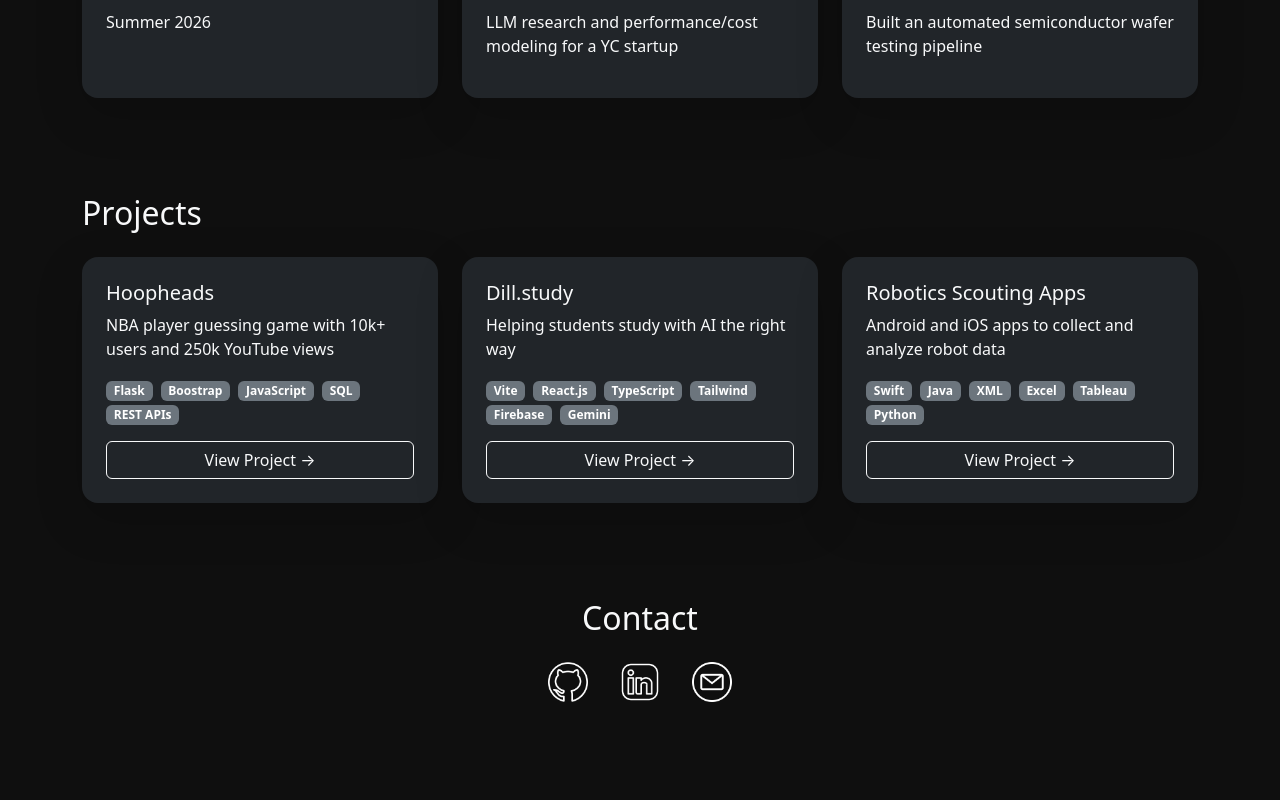
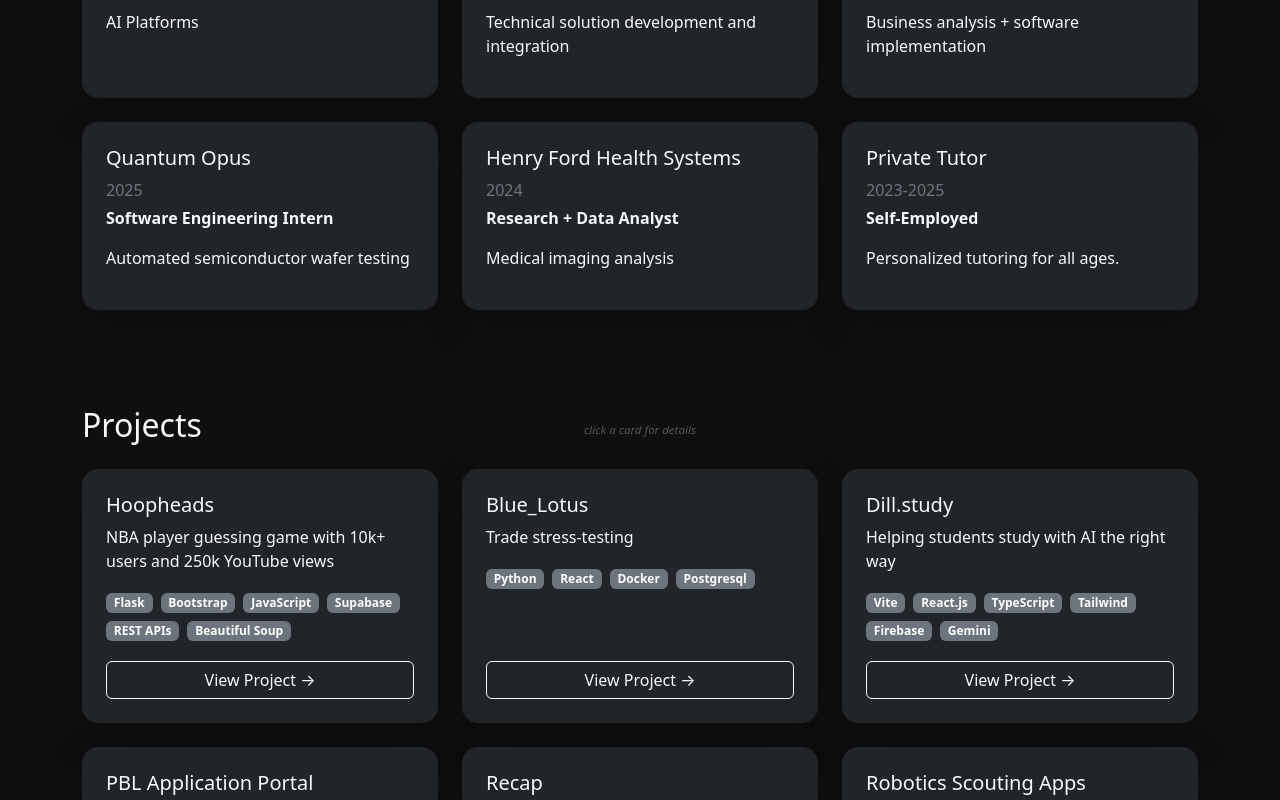
Before and after one commit to anshah1/personal_website, a React (Vite) app: page / in a window 1280 px wide. Shown: the part 700-1500 px from the top of the page. Before the commit the page ends 1450 px from the top, so only its background shows below. Built offline with nearby package versions, Linux system fonts and the light colour scheme.

Commit message:
fire progress, added flip cards and better overall picture of what it should look like. need to add detailed descripitons, logos for xps, pictures, reading section, music section

```diff
--- a/src/App.css
+++ b/src/App.css
@@ -2,3 +2,92 @@
     background-color: #0f0f0f;
     padding-top: 4rem;
 }
+
+.project-card-wrapper {
+    position: relative;
+    height: 100%;
+}
+
+.project-card-clickable {
+    cursor: pointer;
+}
+
+.project-card-clickable .card {
+    transition: transform 0.18s ease, box-shadow 0.18s ease;
+}
+
+.project-card-clickable:hover .card {
+    transform: translateY(-4px);
+    box-shadow: 0 12px 32px rgba(0, 0, 0, 0.5) !important;
+}
+
+.projects-hint {
+    position: absolute;
+    top: -3rem;
+    left: 50%;
+    transform: translateX(-50%);
+    display: flex;
+    flex-direction: column;
+    align-items: center;
+    color: #555;
+    font-size: 0.72rem;
+    font-style: italic;
+    pointer-events: none;
+    white-space: nowrap;
+    z-index: 1;
+}
+
+.project-modal-overlay {
+    position: fixed;
+    inset: 0;
+    z-index: 1050;
+    display: flex;
+    align-items: center;
+    justify-content: center;
+    background: rgba(0, 0, 0, 0);
+    backdrop-filter: blur(0px);
+    -webkit-backdrop-filter: blur(0px);
+    transition: background 0.45s ease, backdrop-filter 0.45s ease, -webkit-backdrop-filter 0.45s ease;
+}
+
+.project-modal-overlay.visible {
+    background: rgba(0, 0, 0, 0.55);
+    backdrop-filter: blur(6px);
+    -webkit-backdrop-filter: blur(6px);
+}
+
+.project-modal-mover {
+    perspective: 1200px;
+    width: min(480px, 90vw);
+    transform: translate(0, 0) scale(1) rotateY(180deg);
+    transition: transform 0.5s cubic-bezier(0.4, 0.2, 0.2, 1);
+    transform-style: preserve-3d;
+}
+
+.project-modal-inner {
+    position: relative;
+    width: 100%;
+    min-height: 320px;
+    transform-style: preserve-3d;
+}
+
+.project-modal-face {
+    position: absolute;
+    top: 0;
+    left: 0;
+    width: 100%;
+    backface-visibility: hidden;
+    -webkit-backface-visibility: hidden;
+}
+
+.project-modal-front {
+    z-index: 2;
+    transform: rotateY(0deg);
+}
+
+.project-modal-back {
+    transform: rotateY(180deg);
+    z-index: 1;
+    display: flex;
+    flex-direction: column;
+}
--- a/src/components/Contact.tsx
+++ b/src/components/Contact.tsx
@@ -29,6 +29,10 @@
                     <ContactIcon key={index} {...contact} />
                 ))}
             </div>
+
+            <p className="mt-5 mb-0" style={{ color: '#444', fontSize: '0.85rem', fontStyle: 'italic' }}>
+                "no such thing as a life that's better than yours" — j. cole
+            </p>
         </div>
     );
 }
--- a/src/components/ExperienceCard.tsx
+++ b/src/components/ExperienceCard.tsx
@@ -16,4 +16,6 @@
     );
 }
 
+//maybe make this look different than projects, since imma make projects clickable
+
 export default ExperienceCard;
--- a/src/components/Experiences.tsx
+++ b/src/components/Experiences.tsx
@@ -5,26 +5,38 @@
         company: 'DraftKings',
         time: '2026',
         role: 'Software Engineering Intern',
-        description: 'Summer 2026'
+        description: 'AI Platforms'
+    },
+    {
+        company: 'Atlas Digital Tech Consulting',
+        time: '2026-Present',
+        role: 'Software Analyst',
+        description: 'Technical solution development and integration'
     },
     {
         company: '180 Degrees Consulting',
-        time: '2025',
+        time: '2025-2026',
         role: 'Software Analyst',
-        description: 'LLM research and performance/cost modeling for a YC startup'
+        description: 'Business analysis + software implementation'
     },
     {
         company: 'Quantum Opus',
         time: '2025',
         role: 'Software Engineering Intern',
-        description: 'Built an automated semiconductor wafer testing pipeline'
+        description: 'Automated semiconductor wafer testing'
     },
-    //{
-    //    company: 'Private Tutor',
-    //    time: '2023-2025',
-    //    role: 'Self-Employed',
-    //    description: 'Personalized tutoring for all ages.'
-    //}
+    {
+        company: 'Henry Ford Health Systems',
+        time: '2024',
+        role: 'Research + Data Analyst',
+        description: 'Medical imaging analysis'
+    },
+    {
+        company: 'Private Tutor',
+        time: '2023-2025',
+        role: 'Self-Employed',
+        description: 'Personalized tutoring for all ages.'
+    }
 ]
 
 function Experiences() {
@@ -46,3 +58,5 @@
 }
 
 export default Experiences;
+
+//add smth ab contacting for resume
--- a/src/components/ProjectCard.tsx
+++ b/src/components/ProjectCard.tsx
@@ -1,35 +1,145 @@
-type Project = {
-    title: string;
-    description: string;
-    technologies: string[];
-    url?: string;
-};
+import { useState, useEffect, useRef } from 'react';
+import { createPortal } from 'react-dom';
+import type { Project } from './Projects';
 
-function ProjectCard(p: Project) {
+type Rect = { x: number; y: number; width: number; height: number };
+
+function ProjectModal({ p, onClose, originRect }: { p: Project; onClose: () => void; originRect: Rect }) {
+    const frontRef = useRef<HTMLDivElement>(null);
+    const backRef = useRef<HTMLDivElement>(null);
+    const innerRef = useRef<HTMLDivElement>(null);
+    const [ready, setReady] = useState(false);
+
+    const vw = window.innerWidth;
+    const vh = window.innerHeight;
+    const dx = originRect.x + originRect.width / 2 - vw / 2;
+    const dy = originRect.y + originRect.height / 2 - vh / 2;
+
+    useEffect(() => {
+        const front = frontRef.current;
+        const back = backRef.current;
+        const inner = innerRef.current;
+        if (front && back && inner) {
+            inner.style.height = `${Math.max(front.scrollHeight, back.scrollHeight)}px`;
+        }
+        requestAnimationFrame(() => requestAnimationFrame(() => setReady(true)));
+    }, []);
+
+    const hasUrl = p.url && p.url.length > 0;
+
+    return createPortal(
+        <div
+            className={`project-modal-overlay${ready ? ' visible' : ''}`}
+            onClick={onClose}
+        >
+            {/* this wrapper moves from the card's position to center AND flips simultaneously */}
+            <div
+                className="project-modal-mover"
+                style={!ready ? { transform: `translate(${dx}px, ${dy}px) scale(0.75) rotateY(0deg)` } : undefined}
+                onClick={(e) => e.stopPropagation()}
+            >
+                <div className="project-modal-inner" ref={innerRef}>
+
+                    {/* FRONT */}
+                    <div ref={frontRef} className="project-modal-face project-modal-front card bg-dark text-light border-0 rounded-4 p-4">
+                        <h5>{p.title}</h5>
+                        <p>{p.description}</p>
+                        <div>
+                            {p.technologies.filter(Boolean).map((tech) => (
+                                <span key={tech} className="badge bg-secondary me-2 mb-1">{tech}</span>
+                            ))}
+                        </div>
+                    </div>
+
+                    {/* BACK */}
+                    <div ref={backRef} className="project-modal-face project-modal-back card bg-dark text-light border-0 rounded-4 p-4">
+                        <div className="d-flex justify-content-between align-items-start mb-3">
+                            <h5 className="mb-0">{p.title}</h5>
+                            <button className="btn btn-sm btn-outline-secondary ms-3" onClick={onClose}>✕</button>
+                        </div>
+
+                        {p.detail && (
+                            <>
+                                <div className="mb-3">
+                                    <h6 className="text-secondary text-uppercase mb-1" style={{ fontSize: '0.65rem', letterSpacing: '0.12em' }}>Inspiration</h6>
+                                    <p className="mb-0" style={{ fontSize: '0.9rem' }}>{p.detail.inspiration}</p>
+                                </div>
+                                <div className="mb-3">
+                                    <h6 className="text-secondary text-uppercase mb-1" style={{ fontSize: '0.65rem', letterSpacing: '0.12em' }}>My Contribution</h6>
+                                    <p className="mb-0" style={{ fontSize: '0.9rem' }}>{p.detail.contribution}</p>
+                                </div>
+                                <div className="mb-4">
+                                    <h6 className="text-secondary text-uppercase mb-1" style={{ fontSize: '0.65rem', letterSpacing: '0.12em' }}>Impact</h6>
+                                    <p className="mb-0" style={{ fontSize: '0.9rem' }}>{p.detail.impact}</p>
+                                </div>
+                            </>
+                        )}
+
+                        <a
+                            href={hasUrl ? p.url! : '#contact'}
+                            target={hasUrl ? '_blank' : '_self'}
+                            rel="noopener noreferrer"
+                            className="btn btn-outline-light w-100 mt-auto"
+                            onClick={!hasUrl ? onClose : undefined}
+                        >
+                            {hasUrl ? 'View Project →' : 'Contact for Release →'}
+                        </a>
+                    </div>
+                </div>
+            </div>
+        </div>,
+        document.body
+    );
+}
+
+function ProjectCard({ p }: { p: Project }) {
+    const [originRect, setOriginRect] = useState<Rect | null>(null);
+    const cardRef = useRef<HTMLDivElement>(null);
+    const hasUrl = p.url && p.url.length > 0;
+
+    function handleClick() {
+        if (!p.detail || !cardRef.current) return;
+        const r = cardRef.current.getBoundingClientRect();
+        setOriginRect({ x: r.x, y: r.y, width: r.width, height: r.height });
+    }
+
     return (
+        <>
+            <div
+                ref={cardRef}
+                className={`project-card-wrapper${p.detail ? ' project-card-clickable' : ''}`}
+                onClick={handleClick}
+            >
                 <div className="card bg-dark text-light shadow-lg border-0 rounded-4 p-4 h-100">
                     <h5>{p.title}</h5>
                     <p>{p.description}</p>
 
-            <div>
-                {p.technologies.map((tech) => (
-                    <span key={tech} className="badge bg-secondary me-2">
-                        {tech}
-                    </span>
+                    <div className="mb-3">
+                        {p.technologies.filter(Boolean).map((tech) => (
+                            <span key={tech} className="badge bg-secondary me-2 mb-1">{tech}</span>
                         ))}
                     </div>
 
-            {p.url && (
                     <a
-                    href={p.url}
-                    target="_blank"
+                        href={hasUrl ? p.url! : '#contact'}
+                        target={hasUrl ? '_blank' : '_self'}
                         rel="noopener noreferrer"
-                    className="btn btn-outline-light mt-3"
+                        className="btn btn-outline-light w-100 mt-auto"
+                        onClick={(e) => e.stopPropagation()}
                     >
-                    View Project →
+                        {hasUrl ? 'View Project →' : 'Contact for Release →'}
                     </a>
+                </div>
+            </div>
+
+            {originRect && (
+                <ProjectModal
+                    p={p}
+                    originRect={originRect}
+                    onClose={() => setOriginRect(null)}
+                />
             )}
-        </div>
+        </>
     );
 }
 
--- a/src/components/Projects.tsx
+++ b/src/components/Projects.tsx
@@ -1,35 +1,76 @@
 import ProjectCard from './ProjectCard';
 
-const projects = [
+export type ProjectDetail = {
+    inspiration: string;
+    contribution: string;
+    impact: string;
+};
+
+export type Project = {
+    title: string;
+    description: string;
+    technologies: string[];
+    url?: string;
+    detail?: ProjectDetail;
+};
+
+const projects: Project[] = [
     {
         title: 'Hoopheads',
         description: 'NBA player guessing game with 10k+ users and 250k YouTube views',
-        technologies: ["Flask", "Boostrap", "JavaScript", "SQL", "REST APIs"],
-        url: "https://hoopheads.vercel.app/"
+        technologies: ["Flask", "Bootstrap", "JavaScript", "Supabase", "REST APIs", "Beautiful Soup"],
+        url: "https://hoopheads.vercel.app/",
+        detail: { inspiration: "", contribution: "", impact: "" }
+    },
+    {
+        title: 'Blue_Lotus',
+        description: 'Trade stress-testing',
+        technologies: ["Python", "React", "Docker", "Postgresql"],
+        url: "https://github.com",
+        detail: { inspiration: "", contribution: "", impact: "" }
     },
     {
         title: 'Dill.study',
         description: 'Helping students study with AI the right way',
         technologies: ["Vite", "React.js", "TypeScript", "Tailwind", "Firebase", "Gemini"],
-        url: "https://dill-study.vercel.app/"
+        url: "https://dill-study.vercel.app/",
+        detail: { inspiration: "", contribution: "", impact: "" }
+    },
+    {
+        title: 'PBL Application Portal',
+        description: 'Application portal for business fraternity with 200+ applicants',
+        technologies: ["React", "Tailwind", "Firebase"],
+        url: "",
+        detail: { inspiration: "", contribution: "", impact: "" }
+    },
+    {
+        title: 'Recap',
+        description: 'Summarize direct and group-chat conversations with a text',
+        technologies: [],
+        url: "https://github.com/anshah1/Recap",
+        detail: { inspiration: "", contribution: "", impact: "" }
     },
     {
         title: 'Robotics Scouting Apps',
         description: 'Android and iOS apps to collect and analyze robot data',
         technologies: ["Swift", "Java", "XML", "Excel", "Tableau", "Python"],
-        url: "https://github.com/Robostangs/2025-Android-Scouting-App"
-    }
-]
+        url: "https://docs.google.com/videos/d/11Mcq6h6bNkpQxx6ULCrOYq01cBJTPB1SS-9jFLlyjRs/edit?usp=sharing",
+        detail: { inspiration: "", contribution: "", impact: "" }
+    },
+];
 
 function Projects() {
     return (
         <div className="container py-5" id="projects">
             <h2 className="mb-4 text-light">Projects</h2>
 
-            <div className="row g-4">
+            <div className="row g-4 position-relative">
+                <div className="projects-hint" aria-hidden="true">
+                    <span>click a card for details</span>
+                </div>
                 {projects.map((project) => (
                     <div className="col-md-6 col-lg-4" key={project.title}>
-                        <ProjectCard {...project} />
+                        <ProjectCard p={project} />
                     </div>
                 ))}
             </div>
```
Lines whose indentation alone changed are shown as unchanged.
